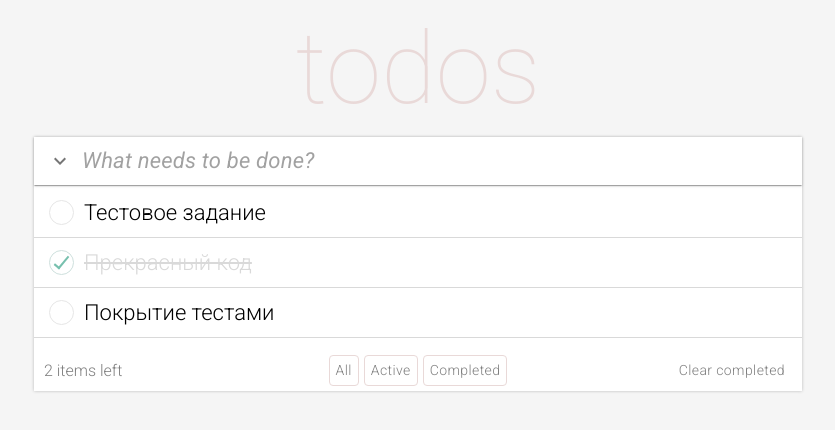
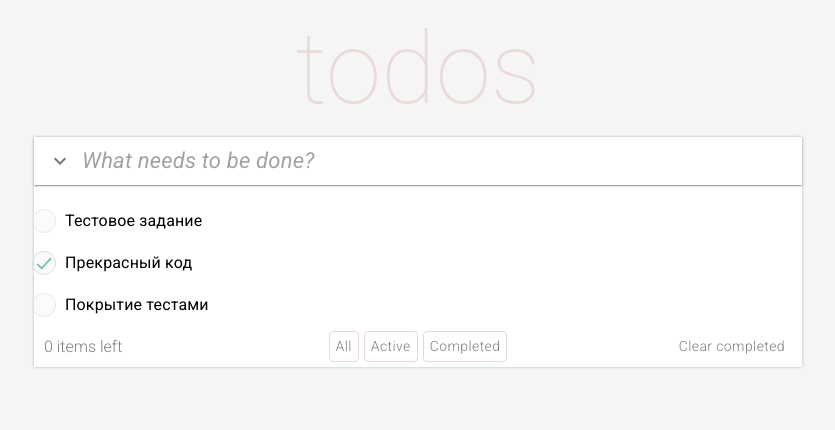
Before and after one commit to NikitaMashtakov/new, a React (Create React App) app: page / in a window 1280 px wide. Shown: the top 430 px of the page, without its empty margins (222-1057 px from the left). Built offline with nearby package versions, Linux system fonts and the light colour scheme.

Commit message:
add condirional rendering, change setAllTasks

```diff
--- a/public/index.html
+++ b/public/index.html
@@ -29,6 +29,7 @@
   <body>
     <noscript>You need to enable JavaScript to run this app.</noscript>
     <div id="root"></div>
+
     <!--
       This HTML file is a template.
       If you open it directly in the browser, you will see an empty page.
--- a/src/components/TaskContainer/TaskContainer.tsx
+++ b/src/components/TaskContainer/TaskContainer.tsx
@@ -1,8 +1,8 @@
-import { useState } from "react";
+import { FC, useState } from "react";
 import { TaskList } from "../TaskList/TaskList";
 import TaskFilter from "../TaskFilter/TaskFilter";
 import TaskInput from "../TaskInput/TaskInput";
-import { FilterType } from "../../types/types";
+import { FilterType, Task } from "../../types/types";
 import "./index.css";
 const initTasks = [
   { id: "1", text: "Тестовое задание", isCompleted: false },
@@ -10,20 +10,23 @@ const initTasks = [
   { id: "3", text: "Покрытие тестами", isCompleted: false },
 ];
 
-const TaskContainer = () => {
+const TaskContainer: FC = () => {
   const [allTasks, setAllTasks] = useState(initTasks);
   const [tasksFilter, setTasksFilter] = useState<FilterType>("all");
-
+  // const [itemsLeft, setItemsLeft] = useState<number>(0);
+  // const handleItemsLeft = (allTasks: Task[]) =>
+  //   allTasks.filter((task) => task.isCompleted === false).length;
+  // setItemsLeft(handleItemsLeft(allTasks));
   return (
     <div className="container" style={{ backgroundColor: "white" }}>
-      <TaskInput allTasks={allTasks} setAllTasks={setAllTasks} />
+      <TaskInput setAllTasks={setAllTasks} />
       <TaskList
         allTasks={allTasks}
         setAllTasks={setAllTasks}
         tasksFilter={tasksFilter}
       />
       <TaskFilter
-        allTasks={allTasks}
+        // itemsLeft={itemsLeft}
         setAllTasks={setAllTasks}
         setTaskFilter={setTasksFilter}
       />
--- a/src/components/TaskFilter/TaskFilter.tsx
+++ b/src/components/TaskFilter/TaskFilter.tsx
@@ -1,27 +1,22 @@
 import { Button } from "@mui/material";
-import React, { Dispatch, SetStateAction } from "react";
+import React, { Dispatch, FC, SetStateAction } from "react";
 import { FilterType, Task } from "../../types/types";
 import "./index.css";
 type Props = {
-  allTasks: Array<Task>;
+  // itemsLeft: number;
   setAllTasks: Dispatch<SetStateAction<Task[]>>;
   setTaskFilter: Dispatch<SetStateAction<FilterType>>;
 };
 
-const TaskFilter: React.FC<Props> = ({
-  allTasks,
-  setAllTasks,
-  setTaskFilter,
-}) => {
+const TaskFilter: FC<Props> = ({ setAllTasks, setTaskFilter }) => {
   function handleClearButtonClick() {
-    const updatedTaskList = allTasks.filter(
-      (task) => task.isCompleted === false
+    setAllTasks((prevState) =>
+      prevState.filter((task) => task.isCompleted === false)
     );
-    setAllTasks(updatedTaskList);
   }
-  const itemsLeftCount = allTasks.filter(
-    (task) => task.isCompleted === false
-  ).length;
+  // const itemsLeftCount = allTasks.filter(
+  //   (task) => task.isCompleted === false
+  // ).length;
   const buttonStyles = {
     border: "1px solid #e9d9d8",
     padding: "2px 6px",
@@ -47,7 +42,7 @@ const TaskFilter: React.FC<Props> = ({
     <div className="buttons-container">
       <div className="items-left">
         <span style={{ color: "#7f7f7f", fontWeight: "300" }}>
-          {itemsLeftCount} items left
+          {0} items left
         </span>
       </div>
       <div className="filter-buttons-group">
--- a/src/components/TaskInput/TaskInput.tsx
+++ b/src/components/TaskInput/TaskInput.tsx
@@ -1,15 +1,14 @@
 import { IconButton, InputBase, Paper } from "@mui/material";
-import React, { Dispatch, SetStateAction, useState } from "react";
+import React, { Dispatch, FC, SetStateAction, useState } from "react";
 import { Task } from "../../types/types";
 import KeyboardArrowDownIcon from "@mui/icons-material/KeyboardArrowDown";
 import AddIcon from "@mui/icons-material/Add";
 
 type Props = {
-  allTasks: Array<Task>;
   setAllTasks: Dispatch<SetStateAction<Task[]>>;
 };
 
-const TaskInput: React.FC<Props> = ({ allTasks, setAllTasks }) => {
+const TaskInput: FC<Props> = ({ setAllTasks }) => {
   const [text, setText] = useState<string>("");
   function addTask(text: string) {
     if (text) {
@@ -23,7 +22,6 @@ const TaskInput: React.FC<Props> = ({ allTasks, setAllTasks }) => {
     }
   }
   return (
-    <div style={{ display: "flex" }}>
     <Paper
       sx={{
         p: "2px 4px",
@@ -45,13 +43,13 @@ const TaskInput: React.FC<Props> = ({ allTasks, setAllTasks }) => {
           setText(e.target.value);
         }}
         onKeyDown={(e) => {
-            e.key === "Enter" && addTask(text);
+          if (e.key === "Enter") addTask(text);
         }}
         //   inputProps={{ "aria-label": "" }}
       />
+      {text && (
         <IconButton
           type="button"
-          disabled={!text}
           sx={{ p: "10px", opacity: text ? "100%" : "0%" }}
           aria-label="search"
           id="add-button"
@@ -59,8 +57,8 @@ const TaskInput: React.FC<Props> = ({ allTasks, setAllTasks }) => {
         >
           <AddIcon />
         </IconButton>
+      )}
     </Paper>
-    </div>
   );
 };
 
--- a/src/components/TaskList/TaskItem/TaskItem.tsx
+++ b/src/components/TaskList/TaskItem/TaskItem.tsx
@@ -1,30 +1,50 @@
-import { Dispatch, SetStateAction, useState } from "react";
+import { Dispatch, FC, SetStateAction, useState } from "react";
 import { Task } from "../../../types/types";
 import "./index.css";
+import checkedIcon from "../../icons/checked";
+import uncheckedIcon from "../../icons/unchecked";
+import { Checkbox, FormControlLabel } from "@mui/material";
 type Props = {
   task: Task;
-  allTasks: Array<Task>;
   setAllTasks: Dispatch<SetStateAction<Task[]>>;
 };
-export const TaskItem: React.FC<Props> = ({ task, allTasks, setAllTasks }) => {
+export const TaskItem: FC<Props> = ({ task, setAllTasks }) => {
   const { id, text, isCompleted } = task;
   const [isChecked, setChecked] = useState(isCompleted);
   //const labelStyle = { textDecorationLine: isChecked ? "line-through" : "" };
-  const handleCheck = (id: string) => {
+  const handleCheck = (currentId: string) => {
     setChecked(!isChecked);
-    const updatedTaskIndex = allTasks.findIndex(({ id }) => id === task.id);
-    if (updatedTaskIndex > -1) {
-      const newAllTasks = allTasks.slice();
-      newAllTasks[updatedTaskIndex] = {
-        ...newAllTasks[updatedTaskIndex],
-        isCompleted: !isChecked,
-      };
-      setAllTasks(newAllTasks);
-    }
+    setAllTasks((prevState) =>
+      prevState.map((task) =>
+        task.id === currentId
+          ? { ...task, isCompleted: !isChecked }
+          : { ...task }
+      )
+    );
   };
 
   return (
-    <div className="task-container" id={id}>
+    <FormControlLabel
+      control={
+        <Checkbox
+          id={id}
+          icon={uncheckedIcon}
+          checkedIcon={checkedIcon}
+          checked={isChecked}
+          onChange={() => {
+            handleCheck(id);
+          }}
+        />
+      }
+      label={text}
+      style={{ textOverflow: "ellipsis" }}
+    />
+  );
+};
+
+export default TaskItem;
+{
+  /* <div className="task-container" id={id}>
       <label
         style={{
           textDecorationLine: isChecked ? "line-through" : "",
@@ -42,8 +62,5 @@ export const TaskItem: React.FC<Props> = ({ task, allTasks, setAllTasks }) => {
         />
         <span className="checkmark"></span>
       </label>
-    </div>
-  );
-};
-
-export default TaskItem;
+    </div> */
+}
--- a/src/components/TaskList/TaskItem/index.css
+++ b/src/components/TaskList/TaskItem/index.css
@@ -42,7 +42,7 @@
 
 /* On mouse-over, add a grey background color */
 .task-container:hover input ~ .checkmark {
-  background-color: e6e6e6;
+  background-color: #e6e6e6;
 }
 
 /* When the checkbox is checked, add a blue background */
--- a/src/components/TaskList/TaskList.tsx
+++ b/src/components/TaskList/TaskList.tsx
@@ -1,7 +1,7 @@
 import FormGroup from "@mui/material/FormGroup";
 import TaskItem from "./TaskItem/TaskItem";
 import { FilterType, Task } from "../../types/types";
-import { Dispatch, SetStateAction } from "react";
+import { Dispatch, FC, SetStateAction } from "react";
 
 type Props = {
   allTasks: Array<Task>;
@@ -9,30 +9,20 @@ type Props = {
   tasksFilter: FilterType;
 };
 
-export const TaskList: React.FC<Props> = ({
-  allTasks,
-  setAllTasks,
-  tasksFilter,
-}) => {
-  let taskList;
-  switch (tasksFilter) {
-    case "all":
-      taskList = allTasks.slice();
-      break;
-    case "completed":
-      taskList = allTasks.filter((task) => task.isCompleted === true);
-      break;
-    case "active":
-      taskList = allTasks.filter((task) => task.isCompleted === false);
-      break;
-  }
-  const taskListToShow = taskList?.map((task) => (
-    <TaskItem
-      key={task.id}
-      task={task}
-      allTasks={allTasks}
-      setAllTasks={setAllTasks}
-    />
-  ));
-  return <FormGroup>{taskListToShow}</FormGroup>;
+export const TaskList: FC<Props> = ({ allTasks, setAllTasks, tasksFilter }) => {
+  return (
+    <FormGroup>
+      {allTasks
+        .filter((task) =>
+          tasksFilter === "active"
+            ? task.isCompleted === false
+            : tasksFilter === "completed"
+            ? task.isCompleted === true
+            : true
+        )
+        .map((task) => (
+          <TaskItem key={task.id} task={task} setAllTasks={setAllTasks} />
+        ))}
+    </FormGroup>
+  );
 };
--- /dev/null
+++ b/src/components/icons/checked.tsx
@@ -0,0 +1,41 @@
+import { SvgIcon } from "@mui/material";
+import { ReactNode } from "react";
+
+export const Checked: ReactNode = (
+  <SvgIcon>
+    <svg
+      width="26"
+      height="26"
+      viewBox="0 0 26 26"
+      fill="none"
+      xmlns="http://www.w3.org/2000/svg"
+    >
+      <circle
+        cx="13"
+        cy="13"
+        r="12.5"
+        fill="#D9D9D9"
+        fill-opacity="0.1"
+        stroke="#CEE0DD"
+      />
+      <line
+        x1="5.67652"
+        y1="14.2636"
+        x2="10.8315"
+        y2="18.9992"
+        stroke="#77C0AE"
+        stroke-width="2"
+      />
+      <line
+        x1="20.6172"
+        y1="7.67572"
+        x2="9.806"
+        y2="19.415"
+        stroke="#77C0AE"
+        stroke-width="2"
+      />
+    </svg>
+  </SvgIcon>
+);
+
+export default Checked;
--- /dev/null
+++ b/src/components/icons/unchecked.tsx
@@ -0,0 +1,25 @@
+import { SvgIcon } from "@mui/material";
+import { ReactNode } from "react";
+
+export const Unchecked: ReactNode = (
+  <SvgIcon>
+    <svg
+      width="26"
+      height="26"
+      viewBox="0 0 26 26"
+      fill="none"
+      xmlns="http://www.w3.org/2000/svg"
+    >
+      <circle
+        cx="13"
+        cy="13"
+        r="12.5"
+        fill="#D9D9D9"
+        fill-opacity="0.1"
+        stroke="#e6e6e6"
+      />
+    </svg>
+  </SvgIcon>
+);
+
+export default Unchecked;
```
Lines whose indentation alone changed are shown as unchanged.
